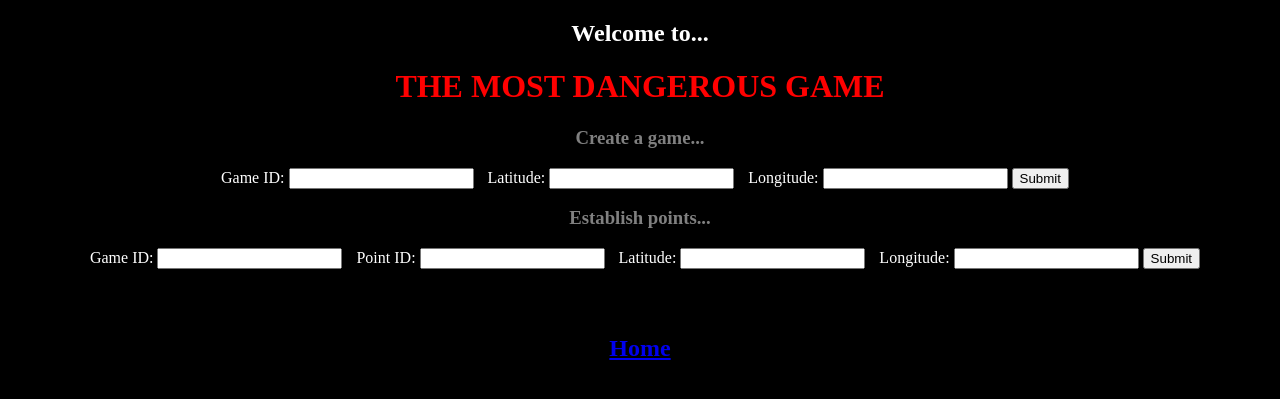
After one commit to Peyton3995/themostdangerousgame, a Flask app: page /add_game in a window 1280 px wide. The commit adds this page. Shown: the top 399 px of the page. Run offline with Flask 3, Linux system fonts and the light colour scheme.

Commit message:
creating multiple pages

```diff
--- a/main.py
+++ b/main.py
@@ -1,7 +1,9 @@
 from flask import Flask, request, jsonify, render_template
+from flask_cors import CORS
 import sqlite3
 
 app = Flask(__name__)
+CORS(app)
 DATABASE = "game.db"
 
 
@@ -30,7 +32,7 @@ def init_db():
     conn.execute("""
         CREATE TABLE IF NOT EXISTS points (
             id INTEGER PRIMARY KEY AUTOINCREMENT,
-            point_id TEXT NOT NULL,
+            point_id TEXT UNIQUE NOT NULL,
             game_id TEXT NOT NULL,
             latitude REAL NOT NULL,
             longitude REAL NOT NULL,
@@ -45,7 +47,7 @@ def init_db():
     conn.execute("""
         CREATE TABLE IF NOT EXISTS games (
             id INTEGER PRIMARY KEY AUTOINCREMENT,
-            game_id TEXT NOT NULL,
+            game_id TEXT UNIQUE NOT NULL,
             latitude REAL NOT NULL,
             longitude REAL NOT NULL,
             timestamp DATETIME DEFAULT CURRENT_TIMESTAMP
@@ -57,6 +59,14 @@ def init_db():
 @app.route("/")
 def index():
     return render_template("index.html")
+
+@app.route('/add_game')
+def create_game():
+    return render_template('add_game.html')
+
+@app.route('/display_game/<game_id>')
+def join_game(game_id):
+    return render_template('display.html')
 
 #--- END POINT FOR CREATING USERS AND STORING AND UPDATING THEIR POSITIONS ---#
 
--- /dev/null
+++ b/static/apiCalls.js
@@ -0,0 +1,65 @@
+async function submitGame() {
+            const game_id = document.getElementById('game_id').value.trim();
+            const latitude = document.getElementById('latitude').value.trim();
+            const longitude = document.getElementById('longitude').value.trim();
+
+
+            if (!game_id || !latitude || !longitude) {
+                document.getElementById('response').innerText = "All fields must be filled..."
+                return;
+            }
+
+            if (isNaN(latitude) || isNaN(longitude)) {
+                document.getElementById('response').innerText = "Latitude and longitude must be numbers..."
+                return;
+            }
+
+        const response = await fetch('https://themostdangerousgame.net/games', {
+            method: 'POST',
+            headers: {
+                'Content-Type': 'application/json'
+            },
+            body: JSON.stringify({
+                game_id: game_id,
+                latitude: latitude,
+                longitude: longitude
+            })
+        });
+
+        const result = await response.json();
+        document.getElementById('response').innerText = JSON.stringify(result);
+    }
+
+async function submitPoint() {
+    const point_id = document.getElementById('point_id').value.trim()
+    const game_id = document.getElementById('game_id').value.trim();
+    const latitude = document.getElementById('latitude').value.trim();
+    const longitude = document.getElementById('longitude').value.trim();
+
+
+    if (!game_id || !point_id || !latitude || !longitude) {
+        document.getElementById('response').innerText = "All fields must be filled..."
+        return;
+    }
+
+    if (isNaN(latitude) || isNaN(longitude)) {
+        document.getElementById('response').innerText = "Latitude and longitude must be numbers..."
+        return;
+    }
+
+    const response = await fetch('https://themostdangerousgame.net/points', {
+        method: 'POST',
+        headers: {
+                'Content-Type': 'application/json'
+        },
+            body: JSON.stringify({
+            point_id: point_id,
+            game_id: game_id,
+            latitude: latitude,
+            longitude: longitude
+        })
+    });
+
+    const result = await response.json();
+    document.getElementById('response').innerText = JSON.stringify(result);
+}
--- a/static/style.css
+++ b/static/style.css
@@ -15,29 +15,26 @@ img {
     max-height: 750px;
 }
 
-/* Ensures the table does not encompass both ends of the page*/
-.table_div {
-    max-width: 50%;
-    margin: auto auto 50px
-}
-
 /* Borders for actual table */
 table {
     margin-left: auto;
     margin-right: auto;
-    border: solid 1px black;
     border-collapse: collapse;
+    background-color: black;
+    border: 3px grey
 }
 
 /* Titles align left*/
 th {
     text-align: center;
     padding-bottom: 5px;
+    color: white
 }
 
 td {
     padding-bottom: 5px;
     padding-top: 5px;
+    color: white
 }
 
 /* Ensures title sections are always shorter than description sections */
@@ -49,12 +46,8 @@ td {
     width: 60%;
 }
 
-tbody tr:nth-child(odd) {
-    background-color: hsl(0, 8%, 97%)
-}
-
 tbody tr:hover {
-    background-color: rgb(255, 255, 232) !important;
+    background-color: rgb(255, 115, 115) !important;
 }
 
 body {
@@ -69,7 +62,7 @@ h2 {
     color: white
 }
 
-h3 {
+h3, p {
     color: grey
 }
 
@@ -77,7 +70,18 @@ span {
     color:darkgrey
 }
 
+label {
+    color: white;
+    margin-left: 10px
+}
+
 footer {
-  text-align: center;
-  padding-top: 30px;
+    text-align: center;
+    padding-top: 30px;
 }
+
+#map {
+    width: 500px;
+    height: 500px;
+    margin: 1em auto;
+    }
--- /dev/null
+++ b/templates/add_game.html
@@ -0,0 +1,69 @@
+<!-- tell browser what to expect-->
+<!DOCTYPE html>
+
+<link rel="icon" href="data:,">
+
+<!-- specify english as the language -->
+<html lang="EN">
+
+<head>
+    <title>The Most Dangerous Game</title>
+    <!-- provide character set-->
+    <meta charset="utf-8">
+    <!-- ensure page displays across all platforms-->
+    <meta name="viewport" content="width=device-width, initial-scale=1.0">
+
+    <link rel="stylesheet" href="{{ url_for('static', filename='style.css') }}">
+</head>
+
+<body>
+    <!-- centering div-->
+    <div style="margin-left: auto; margin-right: auto; text-align: center">
+        <h2 id="top">Welcome to...</h2>
+        <h1><b>THE MOST DANGEROUS GAME</b></h1>
+    </div>
+
+    <div style="margin-left: auto; margin-right: auto; text-align: center">
+        <form>
+            <h3>Create a game...</h3>
+            <label for="game_id">Game ID:</label>
+            <input type="text" id="game_id" name="game_id" required>
+
+            <label for="latitude">Latitude:</label>
+            <input type="text" id="latitude" name="latitude" required>
+
+            <label for="longitude">Longitude:</label>
+            <input type="text" id="longitude" name="longitude" required>
+            <button type="button" onclick="submitGame()">Submit</button>
+        </form>
+
+        <form>
+            <h3>Establish points...</h3>
+
+            <label for="game_id">Game ID:</label>
+            <input type="text" id="game_id" name="game_id" required>
+
+            <label for="game_id">Point ID:</label>
+            <input type="text" id="point_id" name="point_id" required>
+
+            <label for="latitude">Latitude:</label>
+            <input type="text" id="latitude" name="latitude" required>
+
+            <label for="longitude">Longitude:</label>
+            <input type="text" id="longitude" name="longitude" required>
+            <button type="button" onclick="submitPoint()">Submit</button>
+        </form>
+
+        <p id="response"></p>
+    </div>
+
+    <footer>
+        <div>
+            <h2><a href="/">Home</a></h2>
+        </div>
+    </footer>
+
+    <script src="{{ url_for('static', filename='apiCalls.js') }}"></script>
+</body>
+
+</html>
```
Also changed, not shown: templates/display.html (added, +187 -0 lines), templates/index.html (+79 -2 lines), game.db, static/getLocation.js (renamed from static/script.js).
